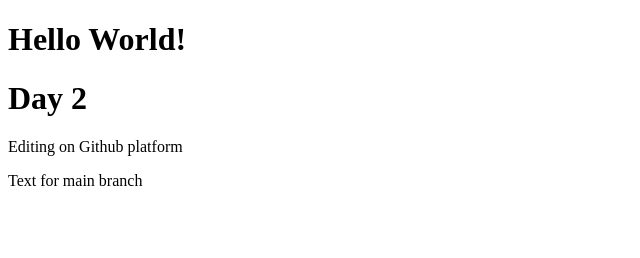
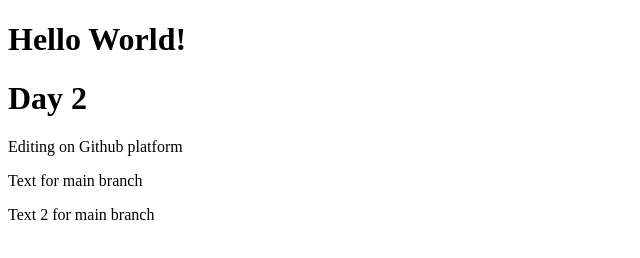
Before and after one commit to janasheenakbar/Dec-16, a plain HTML site: page index.html in a window 1280 px wide. Shown: the whole page, without its empty margins (0-640 px from the left). Drawn offline with Linux system fonts and the light colour scheme.

Commit message:
file updted again

```diff
--- a/index.html
+++ b/index.html
@@ -10,5 +10,6 @@
     <h1>Day 2</h1>
     <p>Editing on Github platform</p>
     <p>Text for main branch</p>
+    <p>Text 2 for main branch</p>
   </body>
 </html>
```
